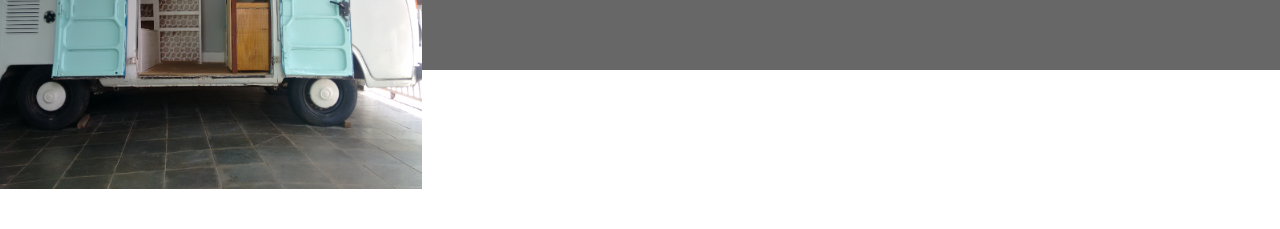
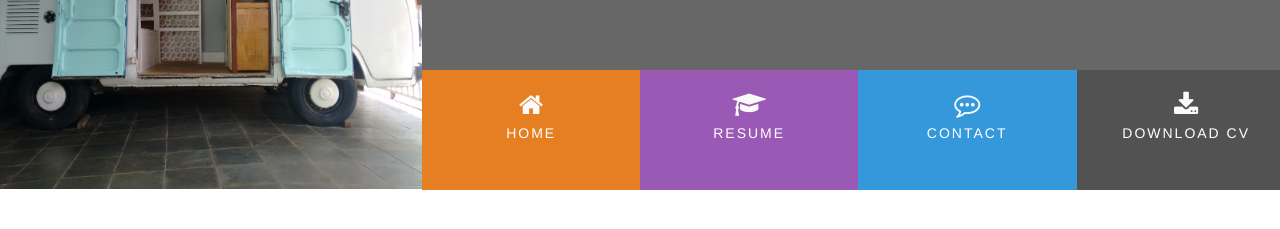
Before and after one commit to adam-omah/mini-project-putting-it-all-together, a plain HTML site: page index.html in a window 1280 px wide. Shown: the part 171-400 px from the top of the page. Drawn offline with nearby package versions, Linux system fonts and the light colour scheme.

Commit message:
Header section finished

```diff
--- a/assests/css/main.css
+++ b/assests/css/main.css
@@ -5,6 +5,22 @@
 
 .bg-color-name-title {
     background-color: #676767;
+}
+
+.ul-menu-color-home {
+    background-color: #e67e22;
+}
+
+.ul-menu-color-resume {
+    background-color: #9b59b6;
+}
+
+.ul-menu-color-contact {
+    background-color: #3498db;
+}
+
+.ul-menu-color-cv {
+    background-color: #525252;
 }
 
 /*------------/Colours-----------*/
@@ -49,4 +65,53 @@ header {
     color:white;
 }
 
+#nav{
+    margin:0;
+}
+
+#nav li {
+    padding:0;
+}
+
+.menu-item {
+    height: 120px;
+    text-align: center;
+    padding: 0;
+}
+
+.menu-item a {
+    width: 100%;
+    text-decoration: none;
+    color: #fff;
+    height: 120px;
+}
+
+.menu-item a i {
+    padding-top: 22px;
+    display:block;
+    color:#fafafa;
+    font-size: 26px;
+}
+
+.menu-item span {
+    display:block;
+    width: 100%;
+    padding-top: 5px;
+    text-align: center;
+    text-transform: uppercase;
+    font-size: 14px;
+    font-weight: 300;
+    letter-spacing: 2px;
+}
+
 /*------------/Header-----------*/
+
+/*------------hover.css-----------*/
+
+.hvr-sweep-to-bottom:before {
+    background-color: rgba( 0,0,0,0.2);
+    height:120px;
+    width: 100%;
+}
+
+/*------------/hover.css-----------*/
--- a/index.html
+++ b/index.html
@@ -7,6 +7,7 @@
     <meta http-equiv="X-UA-Compatible" content="ie=edge">
     <link rel="stylesheet" href="https://maxcdn.bootstrapcdn.com/bootstrap/3.3.7/css/bootstrap.min.css" type="text/css" />
     <link rel="stylesheet" href="https://maxcdn.bootstrapcdn.com/font-awesome/4.7.0/css/font-awesome.min.css" type="text/css" />
+    <link rel="stylesheet" href="https://cdnjs.cloudflare.com/ajax/libs/hover.css/2.1.1/css/hover-min.css" type="text/css" />
     <link rel="stylesheet" href="/assests/css/main.css" type="text/css" />
     <title>Document</title>
 </head>
@@ -24,6 +25,22 @@
                         <h2 class="title"> Full Stack Developer</h2>
                     </div>
                 </div>
+                <div class="row">
+                    <ul id="nav" class="list-inline clearfix">
+                        <li class="col-xs-6 col-sm-3 ul-menu-color-home menu-item">
+                            <a href="#" class="hvr-sweep-to-bottom"><i class="fa fa-home" aria-hidden="true"></i><span>Home</span></a>
+                        </li>
+                        <li class="col-xs-6 col-sm-3 ul-menu-color-resume menu-item">
+                            <a href="#" class="hvr-sweep-to-bottom"><i class="fa fa-graduation-cap" aria-hidden="true"></i><span>Resume</span></a>
+                        </li>
+                        <li class="col-xs-6 col-sm-3 ul-menu-color-contact menu-item">
+                            <a href="#" class="hvr-sweep-to-bottom"><i class="fa fa-commenting-o" aria-hidden="true"></i><span>Contact</span></a>
+                        </li>
+                        <li class="col-xs-6 col-sm-3 ul-menu-color-cv menu-item">
+                            <a href="#" class="hvr-sweep-to-bottom"><i class="fa fa-download" aria-hidden="true"></i><span>Download CV</span></a>
+                        </li>
+                    </ul>
+                </div>
             </div>
         </div>
     </header>
```
